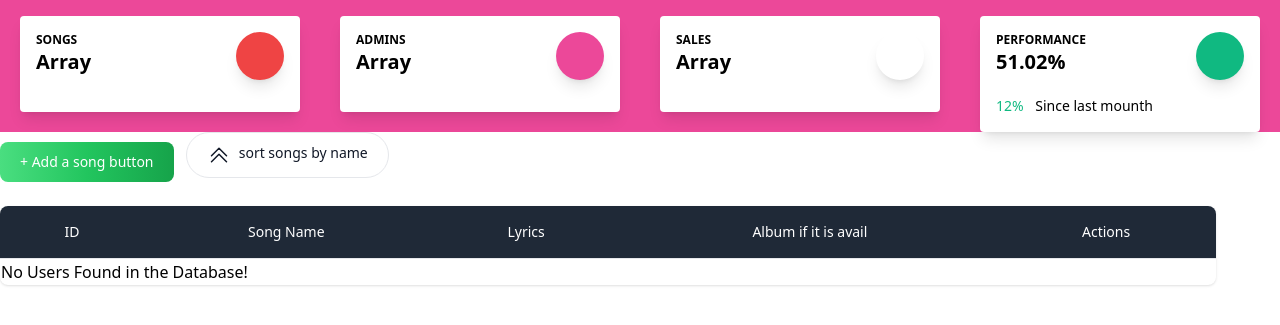
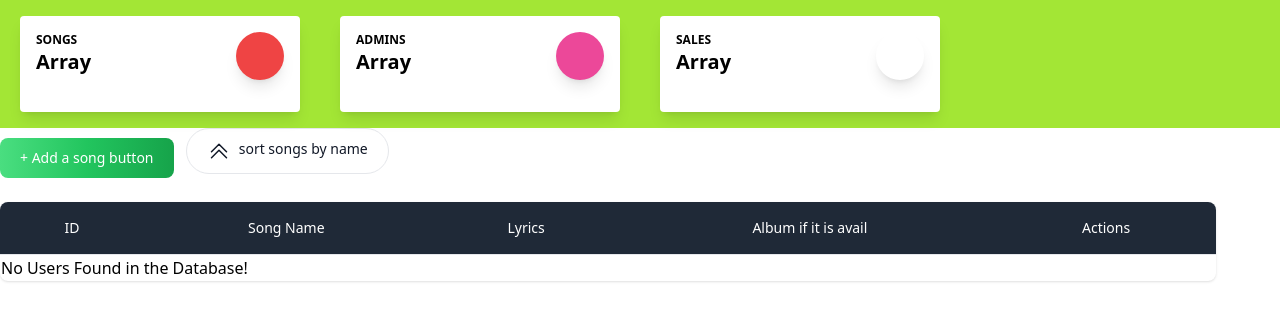
Before and after one commit to anasmoundir/lyrics-app, a PHP site: page /dashboard.php in a window 1280 px wide. Shown: the part 72-397 px from the top of the page. Run offline with PHP 8.4, Linux system fonts and the light colour scheme; the visitor is signed in with stand-in values (Sample User, id 1); data that the repository does not hold is empty; style sheets or scripts are compiled from the project's sources; some libraries are stand-ins or nearby versions.

Commit message:
git commit

```diff
--- a/UML/diagrameclass.txt
+++ b/UML/diagrameclass.txt
@@ -1,4 +1,4 @@
 https://lucid.app/lucidchart/1e03bad2-c72f-4a6a-bcc2-11b9e43b783b/edit?invitationId=inv_4d3dfb93-da7a-4acf-a6cd-fa0ff0ced6bb&page=EVQkcjpe7T_n#
 
 // jira link
-https://hangrydev.atlassian.net/jira/software/c/projects/EL/boards/15/backlog?view=detail&selectedIssue=EL-17&issueLimit=100
+https://hangrydev.atlassian.net/jira/software/c/projects/EL/boards/15/roadmap?selectedIssue=EL-1
--- a/dashboard.php
+++ b/dashboard.php
@@ -65,7 +65,7 @@
             </div>
           </nav>
 
-  <div class="flex flex-wrap bg-pink-500 ">
+  <div class="flex  flex-wrap bg-lime-400	">
     <div class="mt-4 w-full lg:w-6/12 xl:w-3/12 px-5 mb-4">
     <div class="relative flex flex-col min-w-0 break-words bg-white rounded mb-3 xl:mb-0 shadow-lg">
         <div class="flex-auto p-4">
@@ -124,26 +124,6 @@
     </div>
     </div>
 
-    <div class="mt-4 w-full lg:w-6/12 xl:w-3/12 px-5">
-    <div class="relative flex flex-col min-w-0 break-words bg-white rounded mb-6 xl:mb-0 shadow-lg">
-        <div class="flex-auto p-4">
-        <div class="flex flex-wrap">
-            <div class="relative w-full pr-4 max-w-full flex-grow flex-1">
-            <h5 class="text-blueGray-400 uppercase font-bold text-xs">Performance</h5>
-            <span class="font-semibold text-xl text-blueGray-700">51.02% </span>
-            </div>
-            <div class="relative w-auto pl-4 flex-initial">
-            <div class="text-white p-3 text-center inline-flex items-center justify-center w-12 h-12 shadow-lg rounded-full  bg-emerald-500">
-                <i class="fas fa-percent"></i>
-            </div>
-            </div>
-        </div>
-        <p class="text-sm text-blueGray-400 mt-4">
-            <span class="text-emerald-500 mr-2"><i class="fas fa-arrow-up"></i> 12% </span>
-            <span class="whitespace-nowrap"> Since last mounth </span></p>
-        </div>
-    </div>
-    </div>
 </div>
 
 
```
Also changed, not shown: assets/app.js (line endings or trailing spaces).
